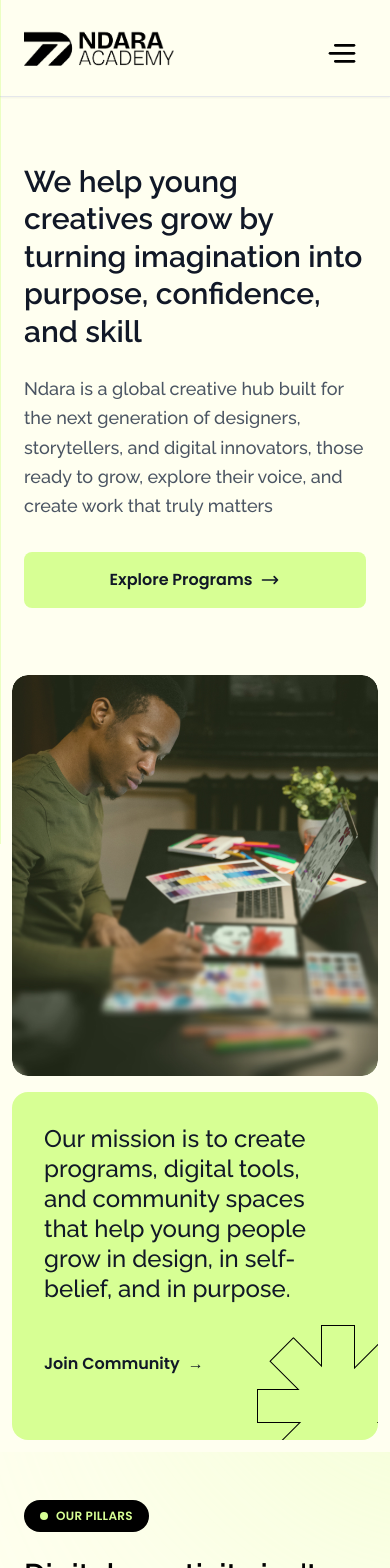
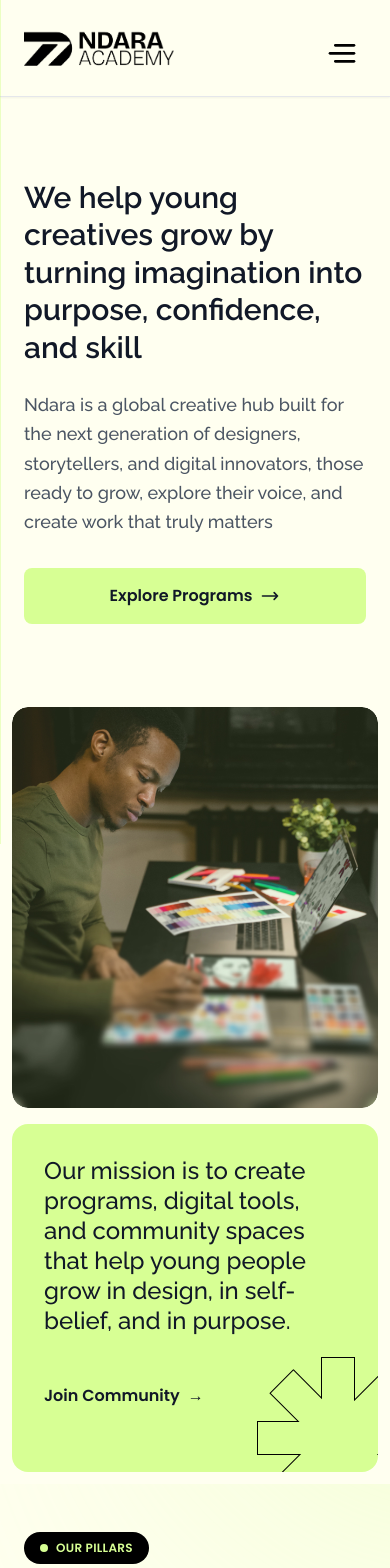
Before and after one commit to raysummer9/ndaraacademy_landingpage, a Next.js app: page / in a window 390 px wide. Shown: the top 1568 px of the page. Built offline with nearby package versions, Linux system fonts and the light colour scheme.

Commit message:
Browser similarity fixes

```diff
--- a/src/components/sections/HeroSection.tsx
+++ b/src/components/sections/HeroSection.tsx
@@ -4,11 +4,11 @@ import Link from 'next/link'
 
 const HeroSection = () => {
   return (
-    <section className="min-h-[80vh] sm:min-h-screen flex items-center px-6 sm:px-6 pt-24 sm:pt-32 pb-0 bg-[#fffff0]">
+    <section className="min-h-[80vh] sm:min-h-screen flex items-center px-6 sm:px-6 pt-32 sm:pt-32 pb-8 sm:pb-0 bg-[#fffff0]">
       <div className="max-w-full mx-auto">
         {/* Main Heading */}
         <h1
-          className="text-gray-900 mb-6 sm:mb-8 max-w-full sm:max-w-6xl text-left animate-fade-in-up text-3xl sm:text-4xl md:text-5xl lg:text-6xl xl:text-[60px] leading-tight sm:leading-tight lg:leading-[74px] font-['Raleway'] font-semibold"
+          className="text-gray-900 mb-6 sm:mb-8 max-w-full sm:max-w-6xl text-left animate-fade-in-up text-3xl sm:text-4xl md:text-5xl lg:text-6xl xl:text-[60px] leading-tight sm:leading-tight lg:leading-[74px] font-['Raleway'] font-semibold mt-8 sm:mt-0"
           style={{
             letterSpacing: '0%'
           }}
--- a/src/components/sections/MissionSection.tsx
+++ b/src/components/sections/MissionSection.tsx
@@ -2,7 +2,7 @@ import React from 'react';
 
 const MissionSection = () => {
   return (
-    <section className="pt-0 pb-3 sm:pb-12 bg-[#fffff0] relative overflow-visible">
+    <section className="pt-8 sm:pt-0 pb-3 sm:pb-12 bg-[#fffff0] relative overflow-visible">
       <div className="max-w-6xl mx-auto px-3 sm:px-6 relative">
         <div className="grid grid-cols-1 lg:grid-cols-12 gap-4 items-stretch">
           {/* Left Column - Image (60% width) */}
```
